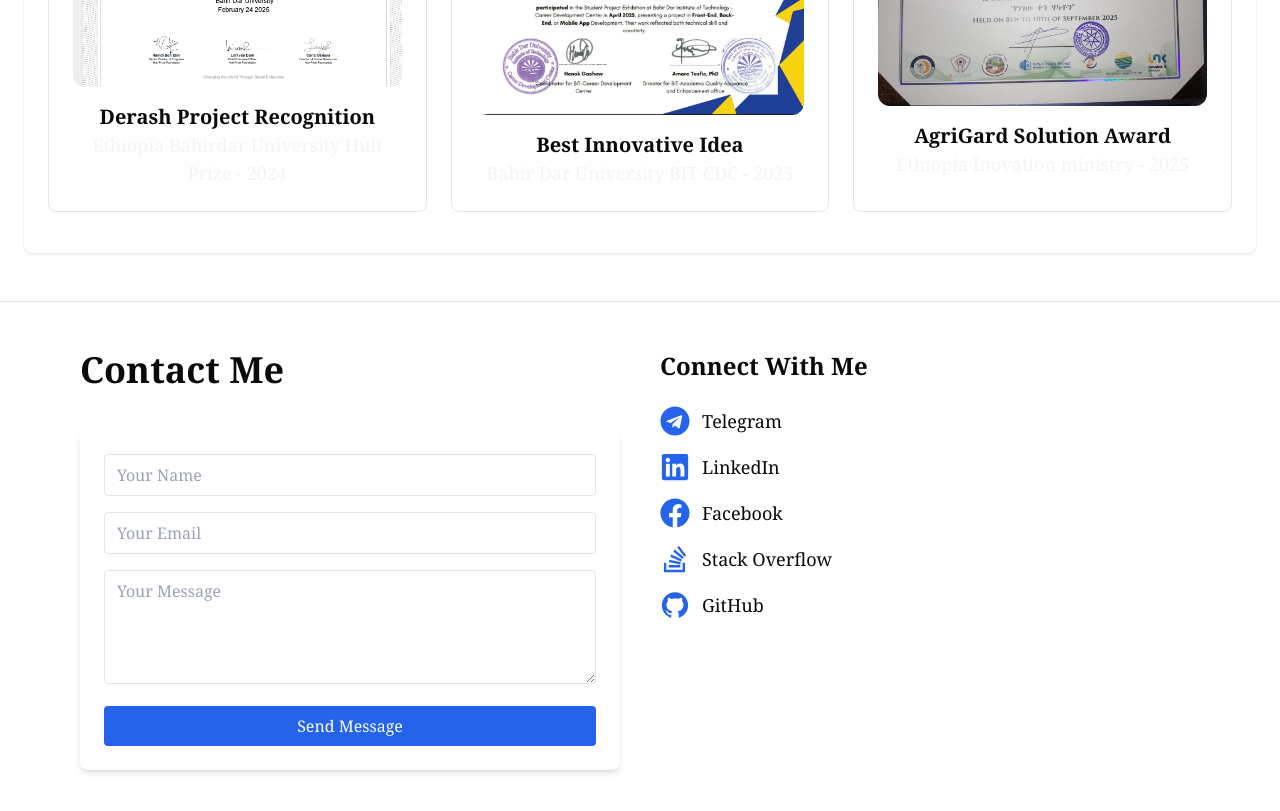
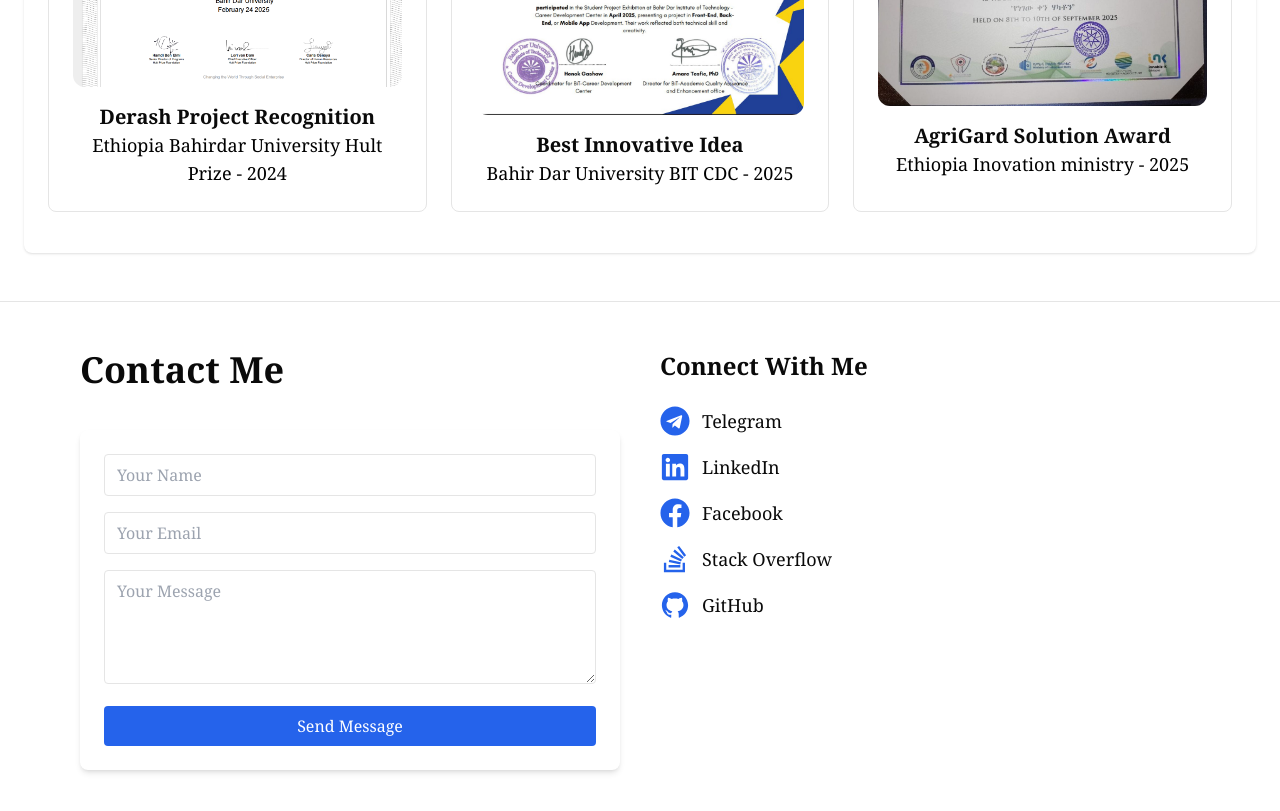
Before and after one commit to Sumeyahassen/portfolio, a React (Vite) app in the folder sumeya/: page / in a window 1280 px wide. Shown: the part 4180-4991 px from the top of the page. Built offline with nearby package versions, Linux system fonts and the light colour scheme.

Commit message:
to chage  the texxt colore in ceritificate part

```diff
--- a/sumeya/src/components/pages/Certificates.jsx
+++ b/sumeya/src/components/pages/Certificates.jsx
@@ -103,7 +103,7 @@
                 {/* Award Info */}
                 <div>
                   <p className="font-semibold text-xl ">{award.title}</p>
-                  <p className="text-lg text-gray-100 dark:text-gray-100">
+                  <p className="text-lg text-black dark:text-gray-100">
                     {award.issuer} - {award.year}
                   </p>
                 </div>
```
